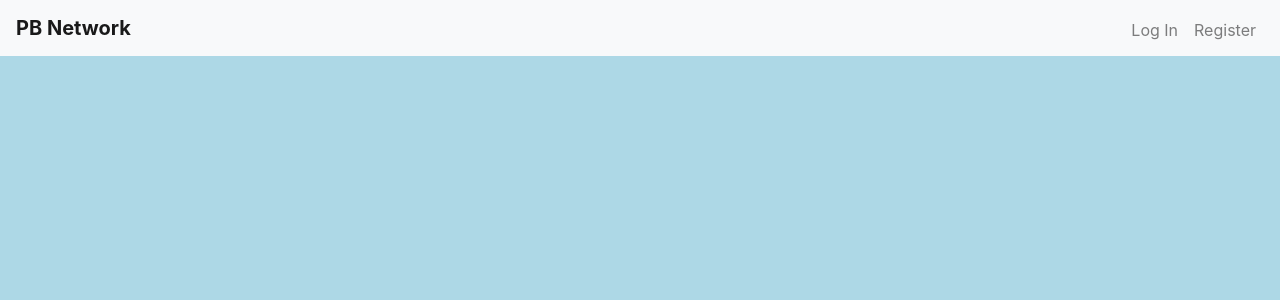
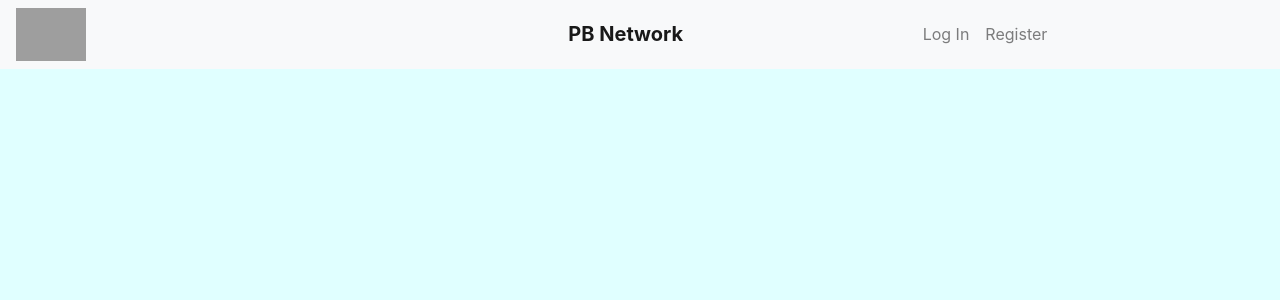
Before and after one commit to phuongbui95/project4_cs50web, a Django app: page / in a window 1280 px wide. Shown: the top 300 px of the page. Run offline with Django 3.2, Linux system fonts and the light colour scheme; some libraries are stand-ins or nearby versions; grey boxes are pictures that could not be loaded.

Commit message:
Working on horizontal navigation bar

```diff
--- a/project4/network/static/network/index.js
+++ b/project4/network/static/network/index.js
@@ -54,7 +54,7 @@ function load_view(viewpage) {
     document.querySelector('#compose-view').style.display = 'block';
     // Show the view name
     let text = viewpage;
-    if (viewpage === "all") text = "all post";
+    if (viewpage === "all") text = "all posts";
     document.querySelector('#content-view').innerHTML = `<h3>
                                                             ${text.charAt(0).toUpperCase() + text.slice(1)}
                                                         </h3>`;
--- a/project4/network/static/network/styles.css
+++ b/project4/network/static/network/styles.css
@@ -1,22 +1,28 @@
 /*----- Body ----- */
 body {
-    background-color: lightblue;
+    background-color: lightcyan;
 }
 
 /* the whole body block */
 .body {
-    margin: 1%;
+    margin-left: 2%;
+    margin-right: 2%;
 }
 
 /*---- Navigation Bar ----*/
-.navbar {
-    position: relative;
-}
+.grid-container {
+    display: grid;
+    grid-template-columns: 33% 33% auto;
+    /* padding: 10px; */
+  }
 
-.navbar-right {
-    position: absolute;
-    top: 10px;
-    right: 16px;
+.grid-item {
+    text-align: center;
+  }
+
+.grid-item:nth-child(3) {
+    /* border: 2px solid black; */
+    margin-left: 75px;
 }
 
 .navbar-brand {
--- a/project4/network/templates/network/layout.html
+++ b/project4/network/templates/network/layout.html
@@ -13,10 +13,14 @@
         <script src="https://unpkg.com/babel-standalone@6/babel.min.js"></script>
     </head>
     <body>
-        <nav class="navbar navbar-expand-lg navbar-light bg-light">
-            <a class="navbar-brand" href="{% url 'index' %}">PB Network</a>
-            <div>
-              <ul class="navbar-nav mr-auto navbar-right">
+        <nav class="navbar navbar-expand-lg navbar-light bg-light grid-container">
+            <img src="https://th.bing.com/th/id/OIP.FTuzNPb_oaTDiBYvu70QqgHaHJ?pid=ImgDet&w=1994&h=1924&rs=1"
+                alt="bird_icon"
+                style="width: 70px"
+                class="grid-item"
+            >
+            <a class="navbar-brand grid-item" href="{% url 'index' %}"> PB Network</a>
+            <ul class="navbar-nav mr-auto grid-item">
             {% if user.is_authenticated %}
                 <li class="nav-item">
                     <a class="nav-link" href="#" id="profile"><strong>{{ user.username }}</strong></a>
@@ -43,7 +47,6 @@
                 </li>
             {% endif %}
             </ul>
-            </div>
           </nav>
 
         <div class="body">
```
Also changed, not shown: project4/db.sqlite3. Lines whose indentation alone changed are shown as unchanged.
